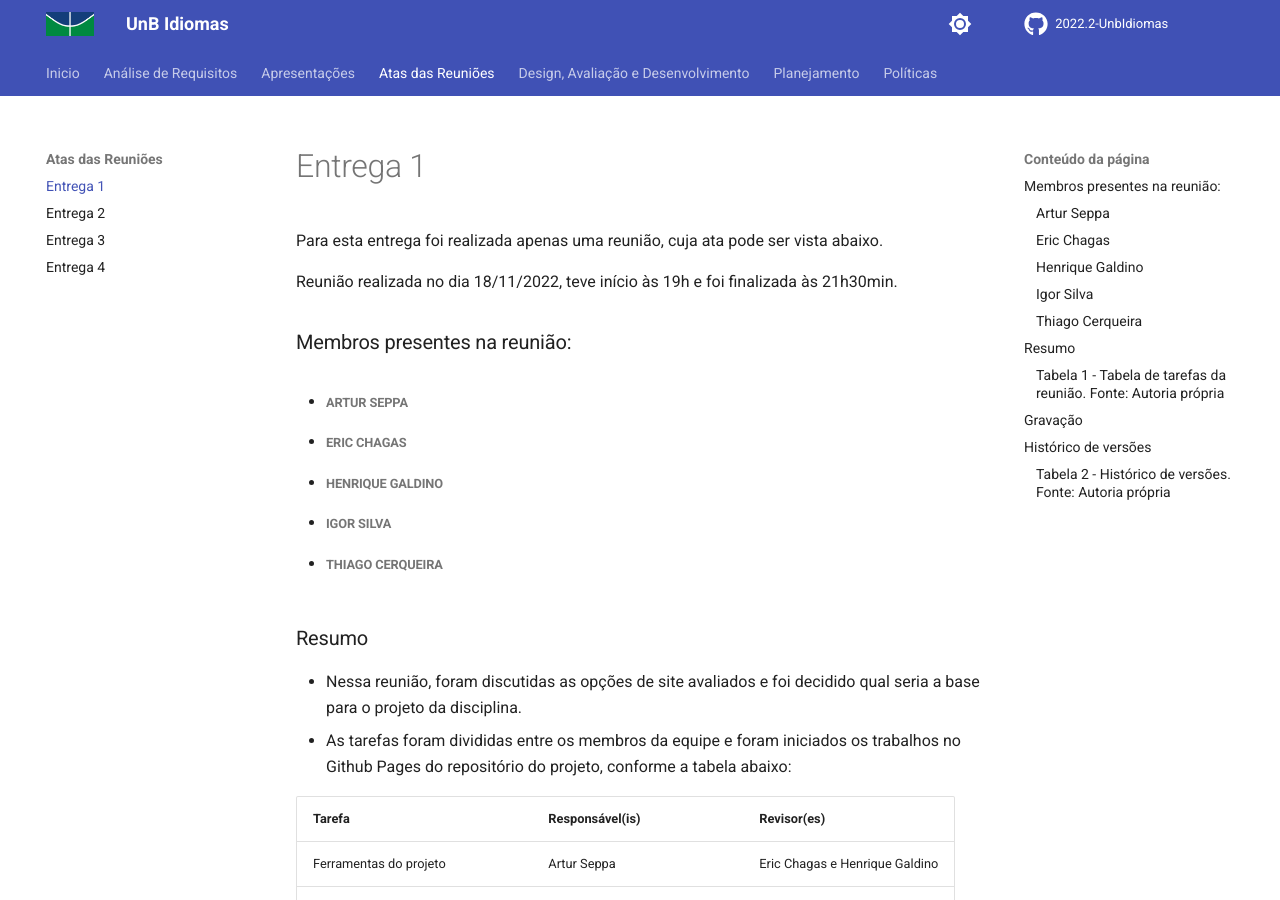
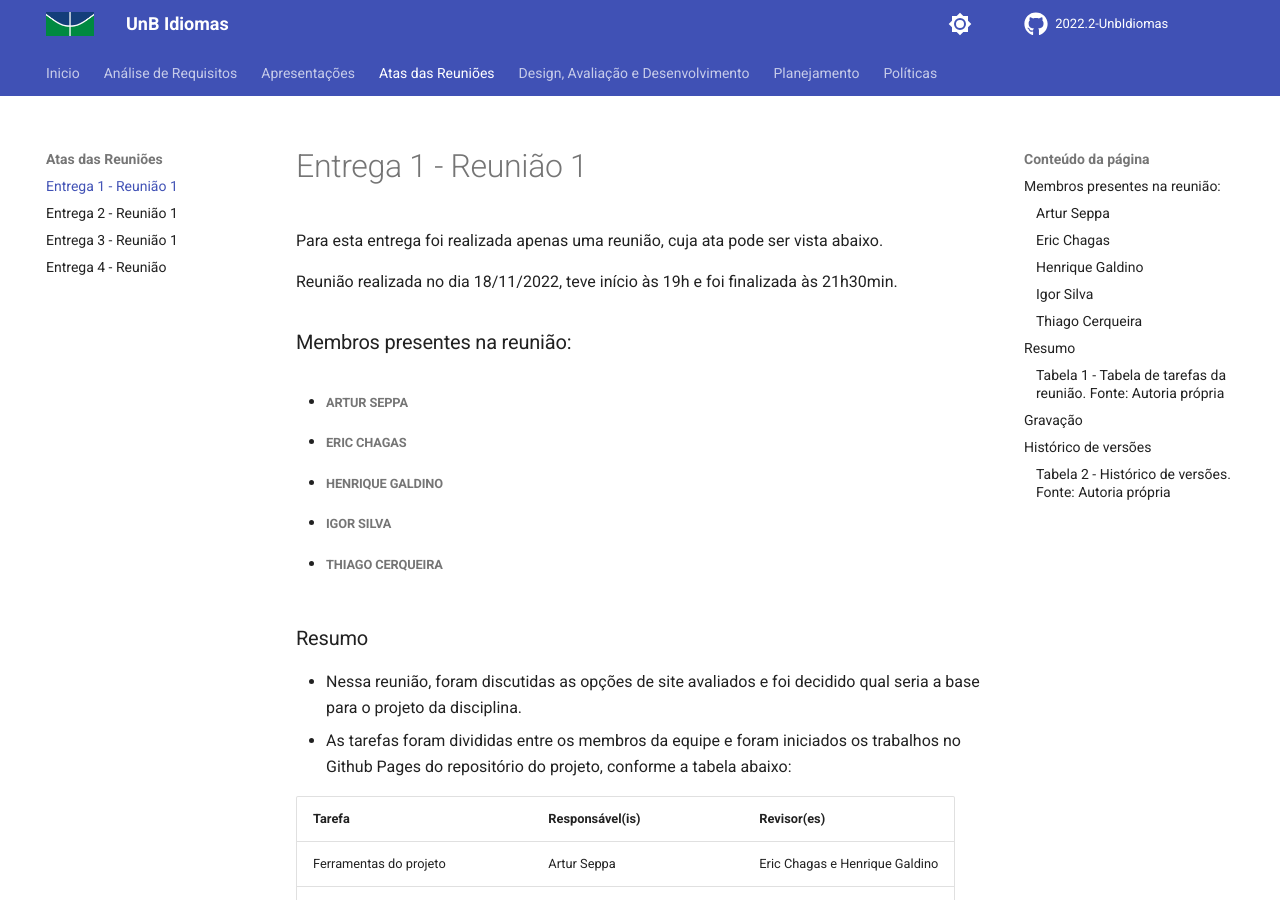
Before and after one commit to edudsan/2022.2-UnbIdiomas, an MkDocs documentation site: the page built from docs/Atas das Reuniões/entrega1.md, in a window 1280 px wide and 900 px high. Built offline with MkDocs 1.6.1 and Material for MkDocs 9.7.7, drawn with Linux system fonts in a browser that asks for light colours; comment, search, counter and statistics services are not loaded.

Commit message:
atualizando titulo das atas de reunião

```diff
--- a/docs/Atas das Reuniões/entrega1.md
+++ b/docs/Atas das Reuniões/entrega1.md
@@ -1,4 +1,4 @@
-# Entrega 1
+# Entrega 1 - Reunião 1
 
 Para esta entrega foi realizada apenas uma reunião, cuja ata pode ser vista abaixo.
 
--- a/docs/Atas das Reuniões/entrega2.md
+++ b/docs/Atas das Reuniões/entrega2.md
@@ -1,4 +1,4 @@
-# Entrega 2
+# Entrega 2 - Reunião 1
 
 Para esta entrega foi realizada apenas uma reunião, cuja ata pode ser vista abaixo.
 
--- a/docs/Atas das Reuniões/entrega3.md
+++ b/docs/Atas das Reuniões/entrega3.md
@@ -1,4 +1,4 @@
-# Entrega 3
+# Entrega 3 - Reunião 1
 
 Para esta entrega foi realizada apenas uma reunião, cuja ata pode ser vista abaixo.
 
--- a/docs/Atas das Reuniões/entrega4.md
+++ b/docs/Atas das Reuniões/entrega4.md
@@ -1,4 +1,4 @@
-# Entrega 4
+# Entrega 4 - Reunião
 
 Para esta entrega foi realizada apenas uma reunião, cuja ata pode ser vista abaixo.
 
```
